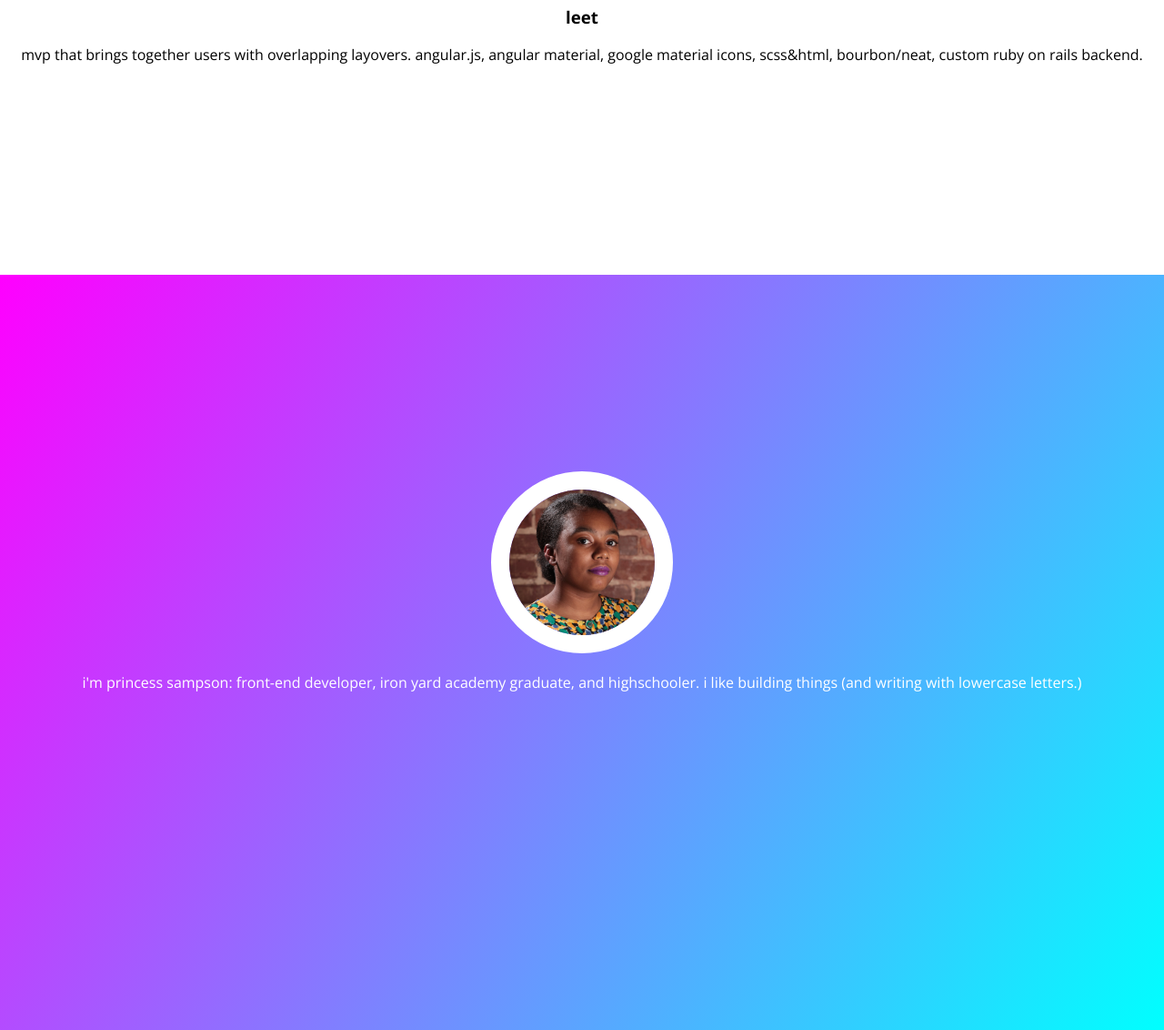
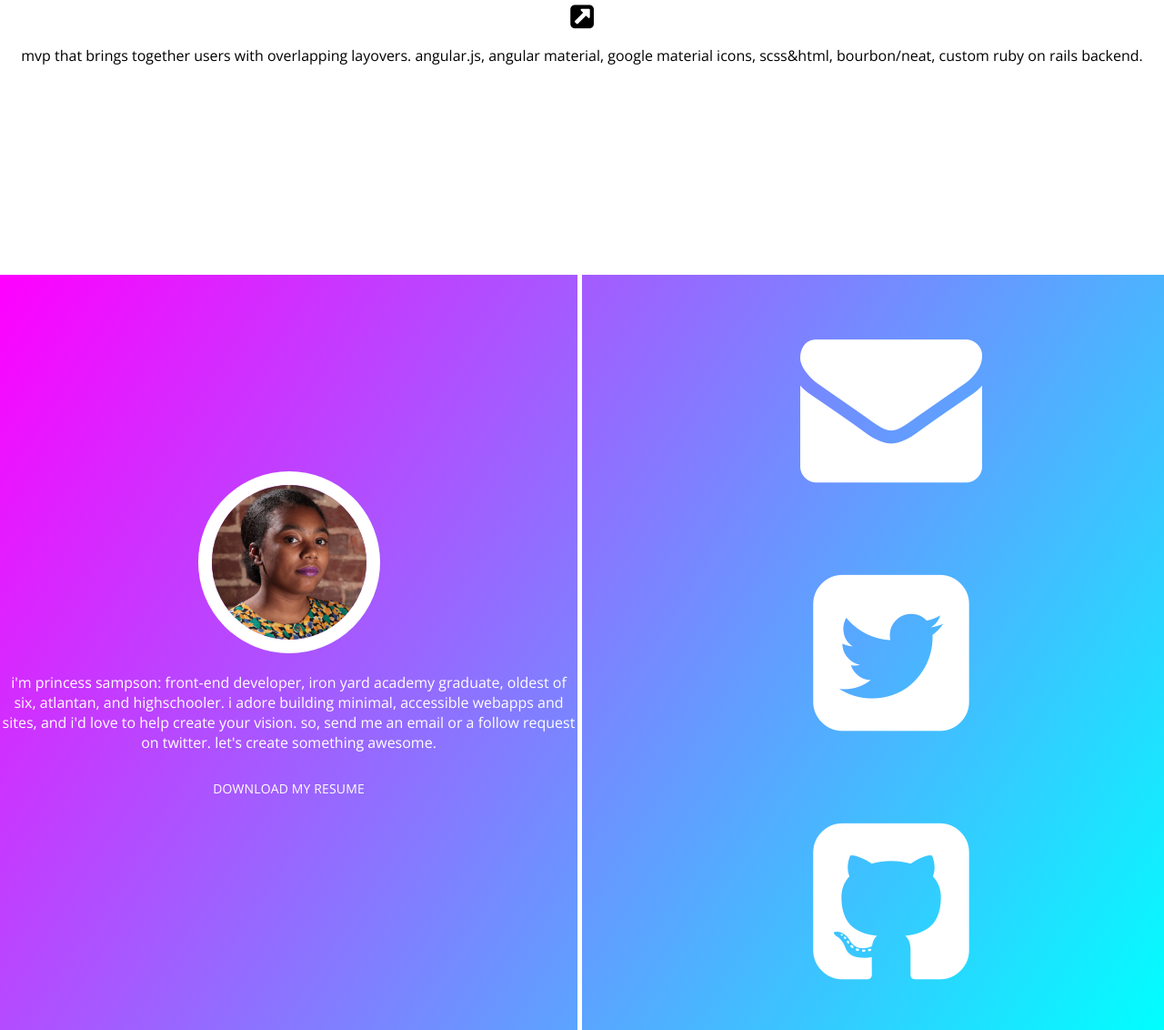
Before and after one commit to psamp/portfolio, a website: page app/index.html in a window 1280 px wide. Shown: the part 1478-2610 px from the top of the page at 91% size. Drawn offline with nearby package versions, Linux system fonts and the light colour scheme.

Commit message:
finished about section, added resume pdf

```diff
--- a/app/index.html
+++ b/app/index.html
@@ -5,7 +5,7 @@
   <meta name="viewport" content="width=device-width, initial-scale=1.0">
 
   <!-- FONTS -->
-  <link href="http://fonts.googleapis.com/css?family=EB+Garamond|Rock+Salt|Open+Sans:400,700,300" rel="stylesheet" type="text/css">
+  <link href="http://fonts.googleapis.com/css?family=Rock+Salt|Open+Sans:400,700,300" rel="stylesheet" type="text/css">
   <link rel="stylesheet" type="text/css" href="css/vendor/font-awesome.css">
   <link rel="stylesheet" href="css/vendor/font-awesome-animation.min.css">
   <!-- END -->
--- a/app/js/templates/home.tpl.html
+++ b/app/js/templates/home.tpl.html
@@ -31,7 +31,7 @@
                 <div class="md-foot"></div>
             </div>
         </div>
-        <h3>leet</h3>
+        <p><a href="http://development.leet.divshot.io/#/" target="_blank"><i class="fa fa-external-link-square"></i></a></p>
         <p>mvp that brings together users with overlapping layovers. angular.js, angular material, google material icons, scss&amp;html, bourbon/neat, custom ruby on rails backend.</p>
     </md-content>
     </md-tab>
@@ -54,11 +54,11 @@
               <div class="md-foot"></div>
           </div>
       </div>
-      <h3>ficlist</h3>
+      <p><a href="http://development.psamp-ficlist.divshot.io/" target="_blank"><i class="fa fa-external-link-square"></i></a></p>
       <p>contacts list with persistent data, themed around fictional characters. solo project. backbone.js, scss&amp;html, bourbon/neat, font-awesome, mongodb heroku backend.</p>
     </md-tab>
 
-    <md-tab label="surf &amp; paddle">
+    <md-tab label="etsy clone">
       <div class="md-imac md-glare">
           <div class="md-body">
               <div class="md-top">
@@ -75,7 +75,7 @@
               <div class="md-foot"></div>
           </div>
       </div>
-      <h3>etsy clone</h3>
+      <p><a href="http://development.psamp-ficlist.divshot.io/" target="_blank"><i class="fa fa-external-link-square"></i></a></p>
       <p>clone of an etsy search page. solo project. html&css, bourbon/neat, jquery, pulls from static block of etsy api data.</p>
     </md-tab>
 
@@ -96,8 +96,30 @@
               <div class="md-foot"></div>
           </div>
       </div>
-      <h3>the fox tail</h3>
+      <p><a href="http://krose422.github.io/the-fox-tail-restaurant/" target="_blank"><i class="fa fa-external-link-square"></i></a></p>
       <p>website for a restaurant, based on the functionality <a href="http://h.timw.co/tiy/group_project/index.html" target="_blank">specs</a> of an imagined client. group project. html&amp;scss, bourbon/neat, jquery, heroku menu api, flickr api.</p>
+    </md-tab>
+
+    <md-tab label="surf &amp; paddle">
+      <div class="md-imac md-glare">
+          <div class="md-body">
+              <div class="md-top">
+                  <div class="md-camera"></div>
+
+                  <div class="md-screen">
+                  <img src="../assets/sandp.png" alt="recreation of a screenshot of a blog. html and css/scss.">
+                  </div>
+              </div>
+          </div>
+
+          <div class="md-base">
+              <div class="md-stand"></div>
+              <div class="md-foot"></div>
+          </div>
+      </div>
+      <p><a href="http://psamp.github.io/Surf_Paddle/" target="_blank"><i class="fa fa-external-link-square"></i></a></p>
+      <p>recreation of a blog template. view the original image <a href="https://github.com/tiy-atl-js-q2-2015/Assignments/blob/master/Assignment%2003%20*/surf-paddle.png" target="_blank">here</a>. html and css/scss.</p>
+
     </md-tab>
 
      <md-tab label="g.s.d">
@@ -117,19 +139,32 @@
                <div class="md-foot"></div>
            </div>
        </div>
-       <h3>g.s.d</h3>
+       <p><a href="http://development.psamp-todo.divshot.io/" target="_blank"><i class="fa fa-external-link-square"></i></a></p>
        <p>simple todo app. jquery, html&css, handlebars.</p>
 
      </md-tab>
+
   </md-tabs>
 
   </div>
 
   <div class="about">
-    <span class="bio">
-      <p><img src="/../assets/psamp.jpg" alt="me" /></p>
-      <p>i'm princess sampson: front-end developer, iron yard academy graduate, and highschooler. i like building things (and writing with lowercase letters.)</p>
-    </span>
+      <div class="left">
+        <p><img src="/../assets/psamp.jpg" alt="me" /></p>
+        <p>i'm princess sampson: front-end developer, iron yard academy graduate, oldest of six, atlantan, and highschooler. i adore building minimal, accessible webapps and sites, and i'd love to help create your vision. so, send me an email or a follow request on twitter. let's create something awesome.</p>
+        <p>
+          <md-button href="/../assets/princess_sampson_resume.pdf">download my resume</a></md-button>
+        </p>
+      </div>
+      <div class="right">
+      <ul>
+        <li>  <a href="mailto:ps@kingonomics.com" ><i class="fa fa-envelope"></i></a></li>
+        <li><a href="https://twitter.com/_psamp" target="_blank"><i class="fa fa-twitter-square"></a></i>
+        </li>
+        <li><a href="https://github.com/psamp" target="_blank"><i class="fa fa-github-square"></a></i>
+        </li>
+      </ul>
+      </div>
   </div>
 
   <script>
--- a/app/sass/main.scss
+++ b/app/sass/main.scss
@@ -8,7 +8,6 @@ $mpopacity: RGBA(139, 70, 174, .6);
 $msopacity: RGBA(83, 185, 208, .6);
 $os: 'Open Sans', sans-serif;
 $rs: 'Rock Salt', cursive;
-$eb: 'EB Garamond', serif;
 $w: white;
 $offwhite: #DFE0E1;
 $t: transparent;
@@ -142,6 +141,10 @@ nav {
   .tabs {
     margin-top: 0;
 
+    .fa {
+      font-size:30px;
+    }
+
       .md-imac {
         display: inline-block;
         font-size:7px;
@@ -161,15 +164,38 @@ nav {
 
 .about {
   @include homediv();
-  // height:400px;
+  // height:415px;
   @include linear-gradient(to bottom right, magenta, cyan, $fallback: $offwhite);
-  padding-top:200px;
-  .bio {
-    img {
-      // display: inline-block;
-      height:200px;
-      border:20px solid $w;
-      border-radius: 150px;
+
+  img {
+    // display: inline-block;
+    height:200px;
+    border:15px solid white;
+    border-radius: 150px;
+  }
+
+  .left {
+    width:50%;
+    margin:0;
+    height:100%;
+    float:left;
+    background: transparent;
+    border-right:5px solid white;
+    padding-top: 200px;
+  }
+  .right {
+    width:50%;
+    margin:0;
+    height:100%;
+    float:right;
+    background: transparent;
+    font-size:200px;
+   a {
+     color:white;
+   }
+    ul {
+      margin:0;
+      color:white;
     }
   }
 }
```
Also changed, not shown: app/css/main.css, 1 other file.
